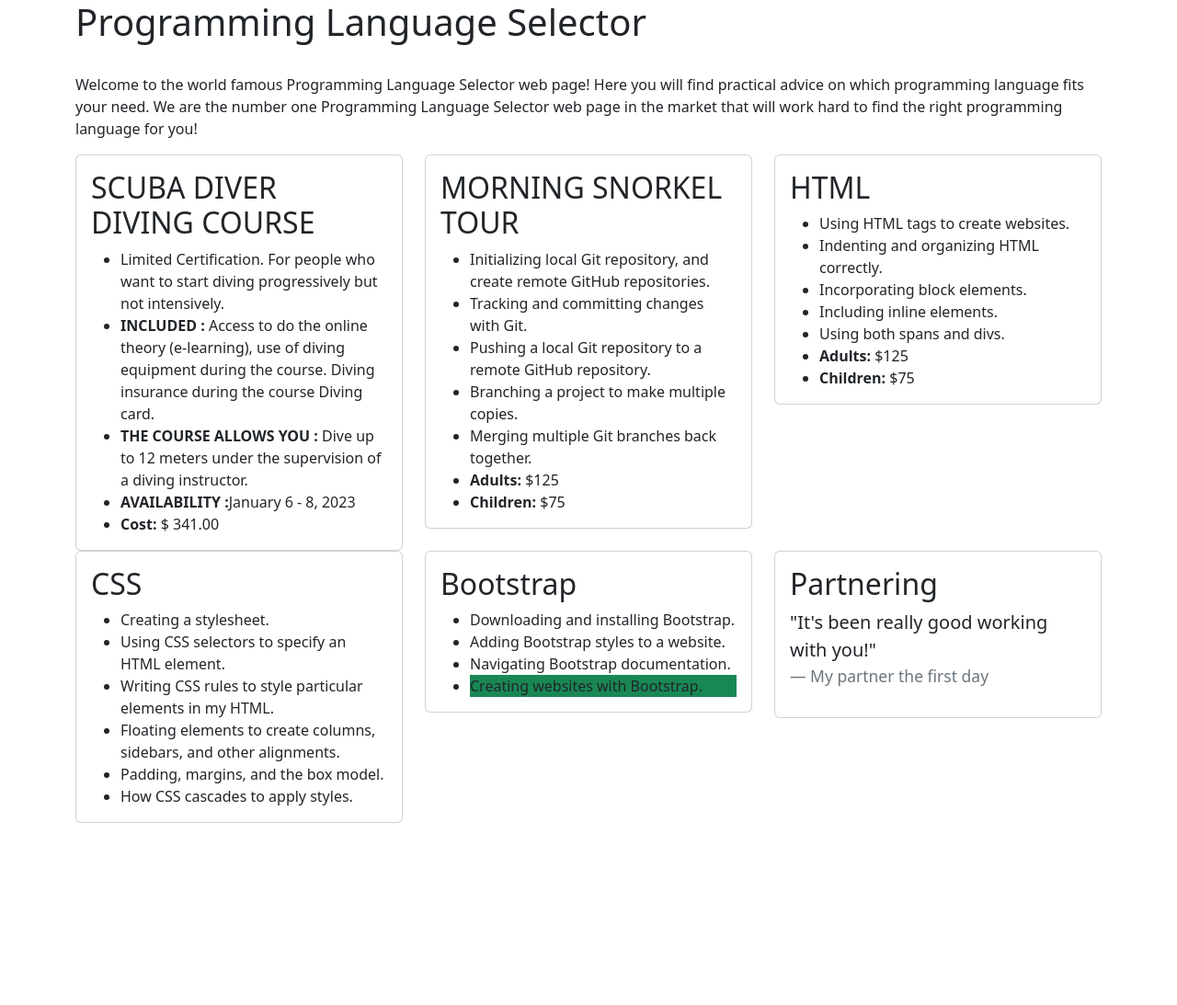
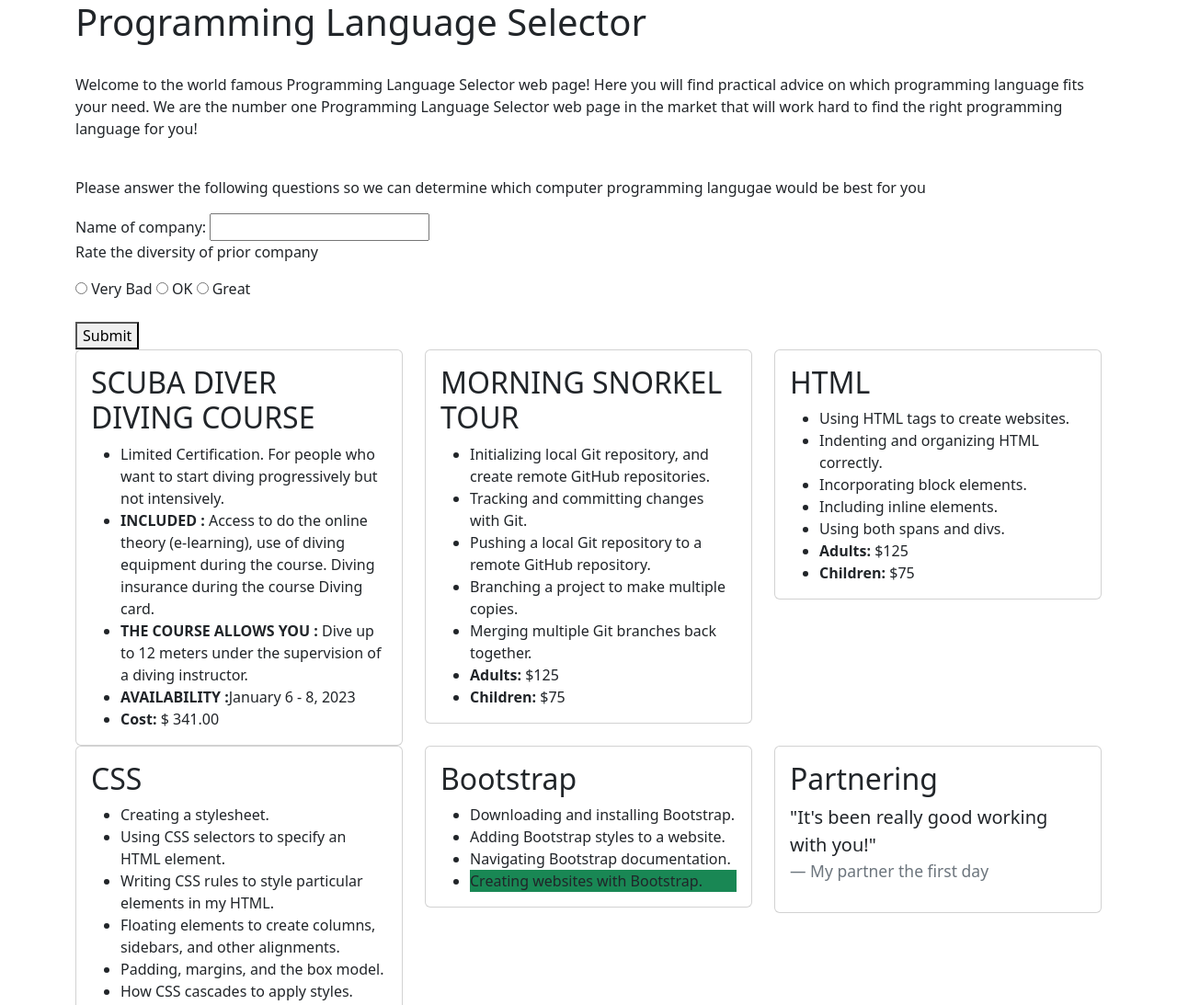
Before and after one commit to xayananh4/ProgrammingLanguageS, a plain HTML site: page index.html in a window 1280 px wide. Shown: the top 1093 px of the page at 92% size. Before the commit the page ends 895 px from the top, so only its background shows below. Drawn offline with Linux system fonts and the light colour scheme.

Commit message:
add survey form

```diff
--- a/index.html
+++ b/index.html
@@ -13,7 +13,39 @@
     <br>
     <p>
       Welcome to the world famous Programming Language Selector web page! Here you will find practical advice on which programming language fits your need.  We are the number one Programming Language Selector web page in the market that will work hard to find the right programming language for you!
-  </p>
+    </p>
+    <br>
+    <p>Please answer the following questions so we can determine which computer programming langugae would be best for you</p>
+
+    <form id="surveyform">
+
+    <label for="input1">Name of company:</label>
+    <input id="input1" type="text">
+
+    <p>Rate the diversity of prior company</p>
+
+    <label>
+      <input type="radio" name="q01" value="veryBad" id="bad">
+      Very Bad
+    </label>
+
+    <label>
+      <input type="radio" name="q01" value="neutral" id="neutral">
+      OK
+    </label>
+
+    <label>
+      <input type="radio" name="q01" value="great" id="great">
+      Great
+    </label>
+
+    <br>
+    <br>
+    <button type="submit">Submit</button>
+
+  </form>
+
+
   </div>
 
   <div class="row">
```
